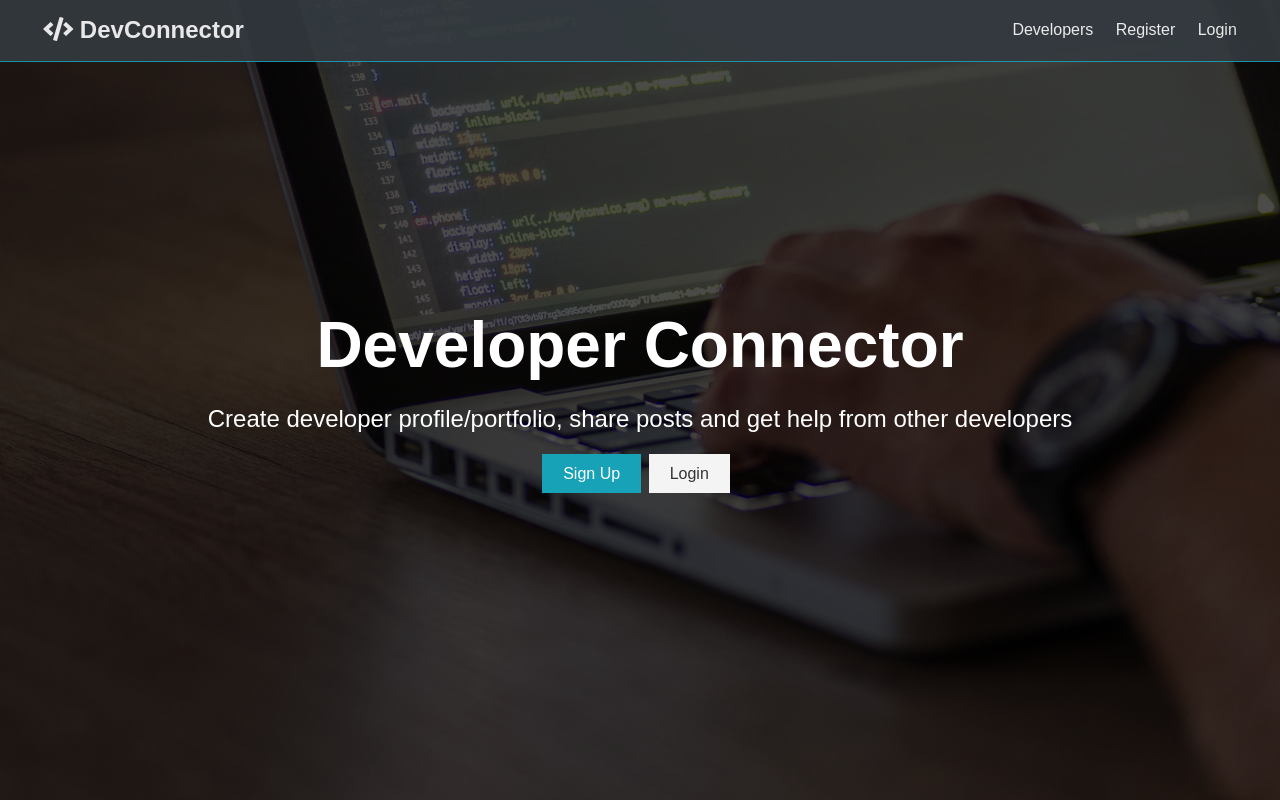
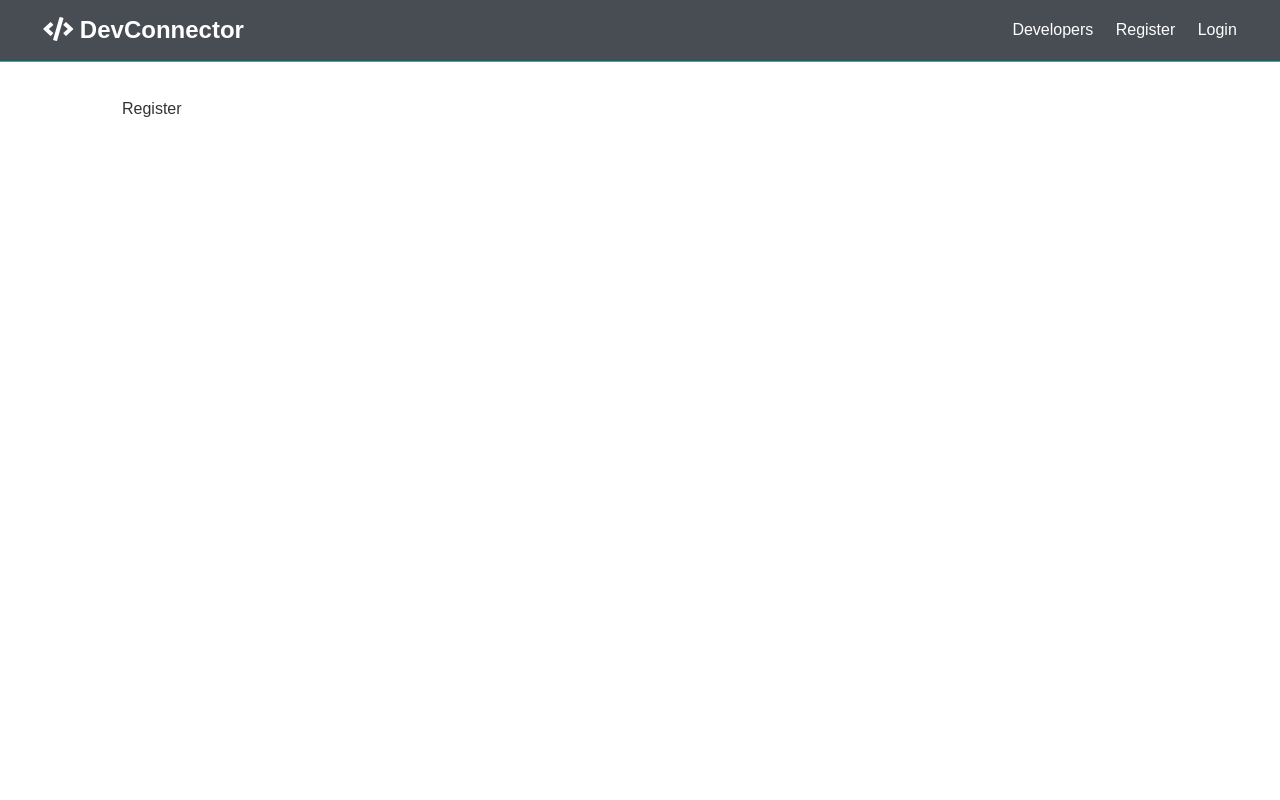
Before and after one commit to nhussaini/DevConnecter, a React (Create React App) app in the folder client/: page /register in a window 1280 px wide. Built offline with nearby package versions, Linux system fonts and the light colour scheme.

Commit message:
add react router dom

```diff
--- a/client/src/App.js
+++ b/client/src/App.js
@@ -1,13 +1,24 @@
 import "./App.css";
+import { BrowserRouter as Router, Route, Switch } from "react-router-dom";
 import Navbar from "./components/layout/Navbar";
 import Landing from "./components/layout/Landing";
+import Login from "./components/auth/Login";
+import Register from "./components/auth/Register";
 
 const App = () => {
   return (
-    <div>
-      <Navbar />
-      <Landing />
-    </div>
+    <Router>
+      <div>
+        <Navbar />
+        <Route exact path="/" component={Landing} />
+        <section className="container">
+          <Switch>
+            <Route exact path="/register" component={Register} />
+            <Route exact path="/login" component={Login} />
+          </Switch>
+        </section>
+      </div>
+    </Router>
   );
 };
 
--- /dev/null
+++ b/client/src/components/auth/Login.js
@@ -0,0 +1,6 @@
+import React from "react";
+
+const Login = () => {
+  return <div>Login</div>;
+};
+export default Login;
--- /dev/null
+++ b/client/src/components/auth/Register.js
@@ -0,0 +1,7 @@
+import React from "react";
+
+const Register = () => {
+  return <div>Register</div>;
+};
+
+export default Register;
--- a/client/src/components/layout/Landing.js
+++ b/client/src/components/layout/Landing.js
@@ -1,3 +1,5 @@
+import { Link } from "react-router-dom";
+
 const Landing = () => {
   return (
     <section className="landing">
@@ -9,12 +11,12 @@
             other developers
           </p>
           <div className="buttons">
-            <a href="register.html" className="btn btn-primary">
+            <Link to="/register" className="btn btn-primary">
               Sign Up
-            </a>
-            <a href="login.html" className="btn">
+            </Link>
+            <Link to="/login" className="btn">
               Login
-            </a>
+            </Link>
           </div>
         </div>
       </div>
--- a/client/src/components/layout/Navbar.js
+++ b/client/src/components/layout/Navbar.js
@@ -1,22 +1,23 @@
 import React from "react";
+import { Link } from "react-router-dom";
 
 const Navbar = () => {
   return (
     <nav className="navbar bg-dark">
       <h1>
-        <a href="dashboard.html">
+        <Link to="/">
           <i className="fas fa-code"></i> DevConnector
-        </a>
+        </Link>
       </h1>
       <ul>
         <li>
-          <a href="profiles.html">Developers</a>
+          <a href="!#">Developers</a>
         </li>
         <li>
-          <a href="register.html">Register</a>
+          <Link to="register">Register</Link>
         </li>
         <li>
-          <a href="login.html">Login</a>
+          <Link to="login">Login</Link>
         </li>
       </ul>
     </nav>
```
